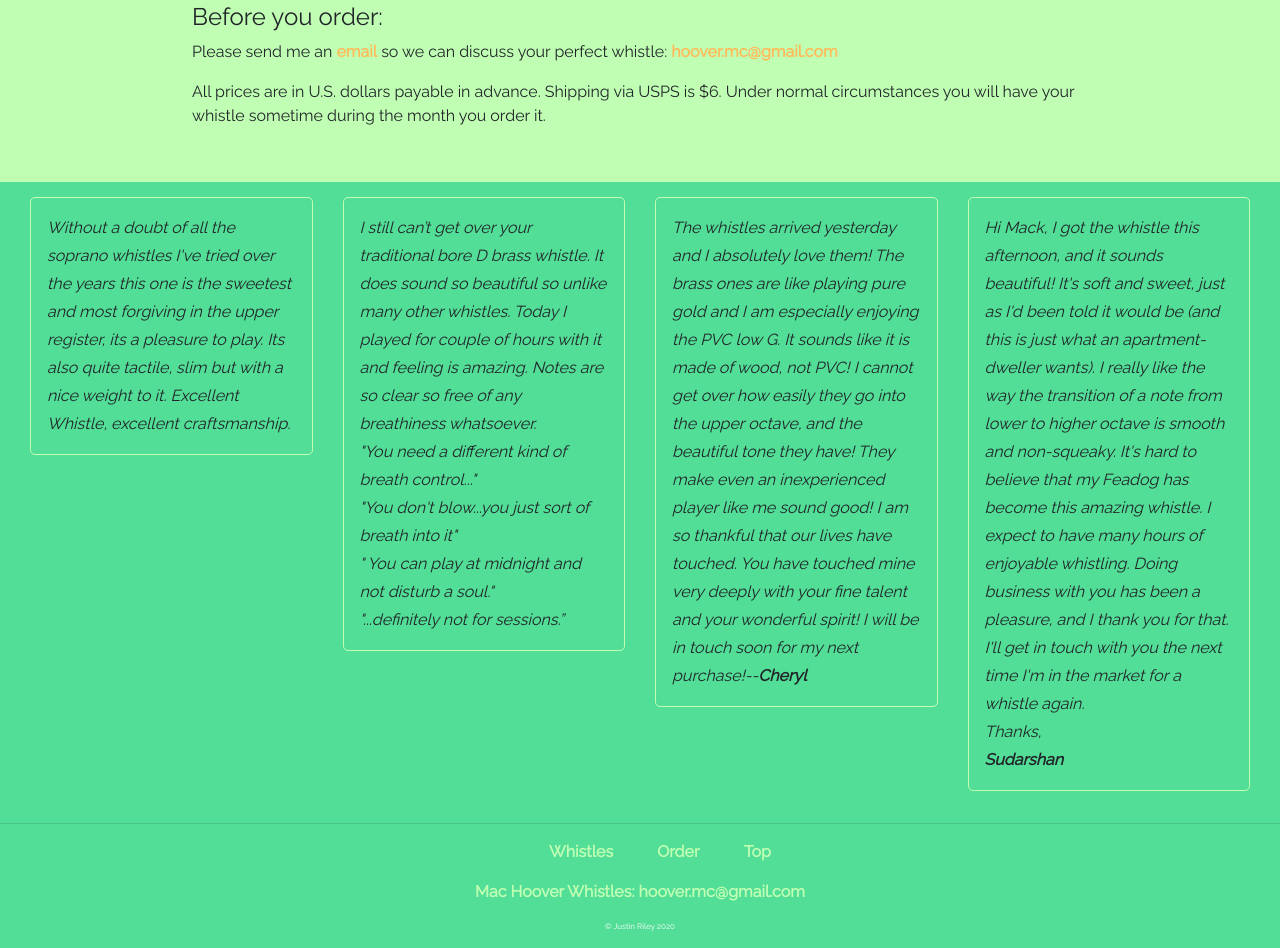
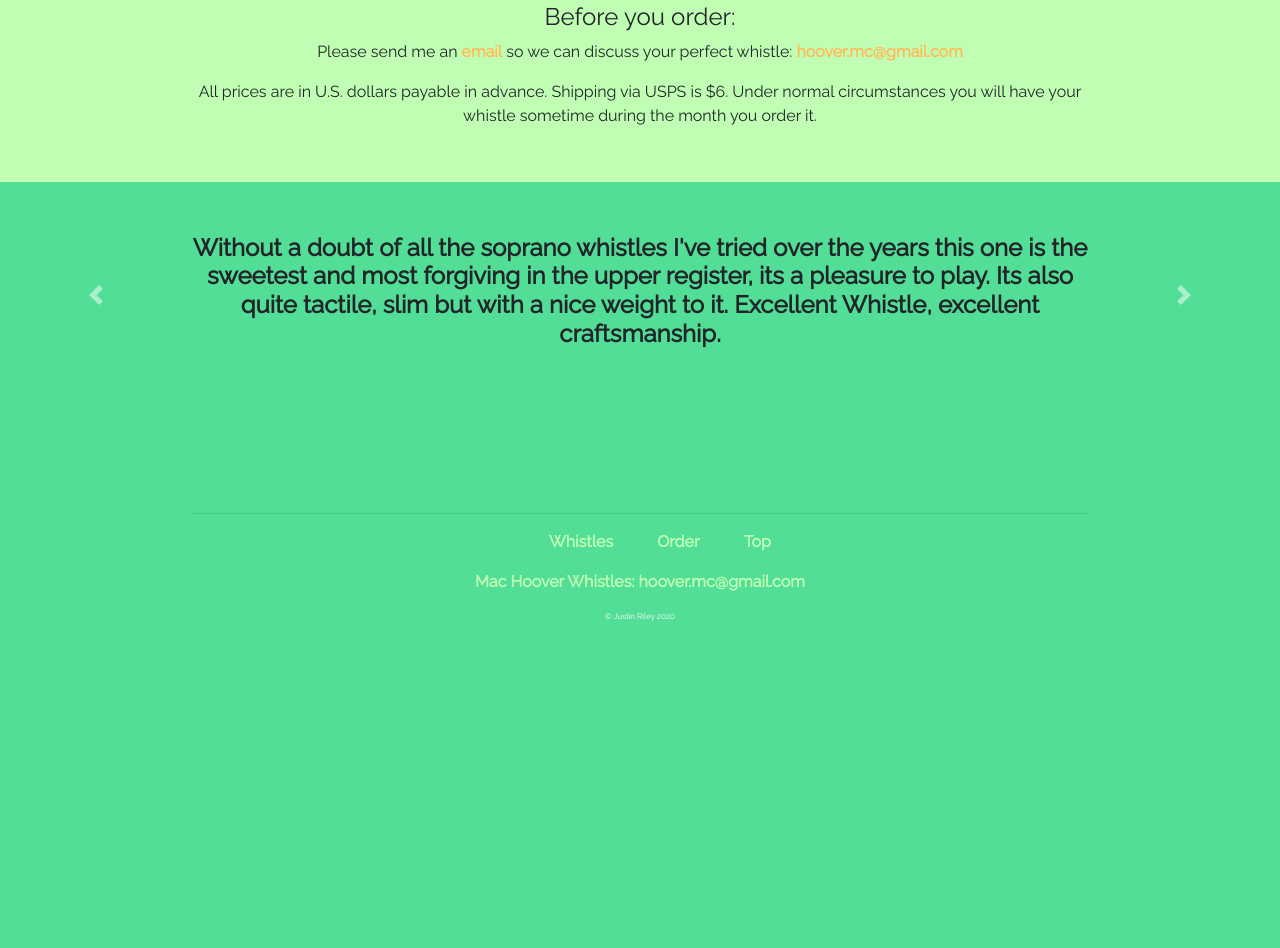
Before and after one commit to jughead32/hooverwhistles, a plain HTML site: page index.html in a window 1280 px wide. Shown: the part 1421-2369 px from the top of the page. After the commit the page ends 2149 px from the top, so only its background shows below. Drawn offline with nearby package versions, Linux system fonts and the light colour scheme.

Commit message:
final page commit

```diff
--- a/css/styles.css
+++ b/css/styles.css
@@ -4,6 +4,7 @@ body {
 	font-family: "Raleway";
 	line-height: 1.5;
 	background-color: #52de97;
+	text-align: center;
 }
 
 h6 {
@@ -30,6 +31,9 @@ footer li {
 	height: 30em;
 	margin-top: 15px;
 }
+.intro {
+	text-align: left;
+}
 .container-fluid {
 	padding: 3% 15%;
 	background: #c0ffb3;
@@ -44,17 +48,7 @@ footer li {
 	margin-left: 2rem;
 	padding: 1rem;
 }
-.comment {
-	margin: 15px 10px;
-	padding: 0 5px;
-}
-.comment p {
-	font-style: italic;
-	line-height: 1.75;
-	border: 1px solid #c0ffb3;
-	border-radius: 5px;
-	padding: 1rem;
-}
+
 #mail {
 	color: #ffba5a;
 	font-weight: bold;
@@ -64,8 +58,8 @@ footer li {
 }
 
 .footer-link {
+	font-weight: bold;
 	color: #c0ffb3;
-	font-weight: bold;
 }
 .footer-link:hover {
 	color: black;
@@ -85,3 +79,16 @@ footer li {
 .soundfile :hover {
 	color: black;
 }
+#testimonies {
+	text-align: center;
+}
+.carousel-item {
+	padding: 4% 15%;
+}
+.testimonial-text {
+	font-size: 1.5rem;
+	font-weight: bold;
+}
+#bottom {
+	padding: 7% 15%;
+}
--- a/index.html
+++ b/index.html
@@ -1,44 +1,23 @@
 <!DOCTYPE html>
 <html lang="en">
+
 <head>
 	<meta charset="UTF-8" />
 	<meta name="viewport" content="width=device-width, initial-scale=1.0" />
-		<title>Mac Hoover Whistles</title>
-		<link
-			rel="stylesheet"
-			href="https://stackpath.bootstrapcdn.com/bootstrap/4.4.1/css/bootstrap.min.css"
-			integrity="sha384-Vkoo8x4CGsO3+Hhxv8T/Q5PaXtkKtu6ug5TOeNV6gBiFeWPGFN9MuhOf23Q9Ifjh"
-			crossorigin="anonymous"
-		/>
-		<link
-			href="https://fonts.googleapis.com/css2?family=Didact+Gothic&family=Nanum+Gothic&family=Raleway&display=swap"
-			rel="stylesheet"
-		/>
-		<link
-			href="https://fonts.googleapis.com/css2?family=Montserrat+Alternates:ital@1&display=swap"
-			rel="stylesheet"
-		/>
+	<title>Mack Hoover Whistles</title>
+	<link rel="stylesheet" href="https://stackpath.bootstrapcdn.com/bootstrap/4.4.1/css/bootstrap.min.css" integrity="sha384-Vkoo8x4CGsO3+Hhxv8T/Q5PaXtkKtu6ug5TOeNV6gBiFeWPGFN9MuhOf23Q9Ifjh" crossorigin="anonymous" />
+	<link href="https://fonts.googleapis.com/css2?family=Didact+Gothic&family=Nanum+Gothic&family=Raleway&display=swap" rel="stylesheet" />
+	<link href="https://fonts.googleapis.com/css2?family=Montserrat+Alternates:ital@1&display=swap" rel="stylesheet" />
 	<link rel="stylesheet" type="text/css" href="css/styles.css" />
 </head>
+
 <body>
 	<!-- Nav section and top third of page -->
 	<section id="title">
 		<nav class="navbar navbar-expand-lg navbar-light">
-				<img
-					src="images/hooverbrand.jpg"
-					class="rounded d-inline-block"
-					alt="Mac Hoover Logo"
-				/>
-				<span class="navbar-brand">Mac Hoover Whistles</span>
-				<button
-					class="navbar-toggler"
-					type="button"
-					data-toggle="collapse"
-					data-target="#navbarSupportedContent"
-					aria-controls="navbarSupportedContent"
-					aria-expanded="false"
-					aria-label="Toggle navigation"
-				>
+			<img src="images/hooverbrand.jpg" class="rounded d-inline-block" alt="Mac Hoover Logo" />
+			<span class="navbar-brand">Mack Hoover Whistles</span>
+			<button class="navbar-toggler" type="button" data-toggle="collapse" data-target="#navbarSupportedContent" aria-controls="navbarSupportedContent" aria-expanded="false" aria-label="Toggle navigation">
 				<span class="navbar-toggler-icon"></span>
 			</button>
 			<div class="collapse navbar-collapse" id="navbarSupportedContent">
@@ -59,15 +38,15 @@
 	<section id="main">
 		<div class="container-fluid">
 			<div class="row" id="whistle">
-					<h2>I'm Mac Hoover</h2>
-					<p>
+				<h2>I'm Mack Hoover</h2>
+				<p class="intro">
 					My "signature sound" is quiet, but I make louder whistles, too. That
 					typical Hoover sound is pure and sweet, but you can request it with
 					just a hint of chiff. If you are looking for a whistle that you can
 					play alone or with your friends without disturbing the neighbors,
 					you've come to the right place.
 				</p>
-					<p>
+				<p class="intro">
 					<strong>"Whitecap"</strong>, is my name for any one of my PVC or
 					CPVC mouthpieces designed to be mated with a metal barrel of
 					aluminum or brass of my making, or as a retrofit on any commercial
@@ -101,27 +80,31 @@
 						D - $45 ,C - $50 ,Bb - $60 ,A - $70 ,G - $75, E - $100, F - $110
 					</p>
 				</div>
-					<span class="note"
-						>As a testament of my faith every tenth whistle (serial numbers
+				<span class="note">As a testament of my faith every tenth whistle (serial numbers
 					ending in zero) is dedicated to God as a tithe offering, and goes to
 					a needy whistler, preferably one referred to me by someone who has
 					read this message and will communicate with me in his/her behalf.
-						Thank you</span
-					>
+					Thank you</span>
 			</div>
 			<hr />
 			<h3>Sound Samples</h3>
 			<div class="row">
 
 				<div class="col-lg-4">
-						<a href="http://www.flutesite.com/samples/aisl_hoovc.mp3 " target="new" class="soundfile"><h6 class="">Signature Whitecap Whistle on Hoover made barrel</h6></a>
+					<a href="http://www.flutesite.com/samples/aisl_hoovc.mp3 " target="new" class="soundfile">
+						<h6 class="">Signature Whitecap Whistle on Hoover made barrel</h6>
+					</a>
 				</div>
 				<div class="col-lg-4">
 
-						<a href="http://www.flutesite.com/samples/pewter_hoovbb.mp3"  target="new" class="soundfile"><h6>Hoover White cap for commercial barrels</h6></a>
+					<a href="http://www.flutesite.com/samples/pewter_hoovbb.mp3" target="new" class="soundfile">
+						<h6>Hoover White cap for commercial barrels</h6>
+					</a>
 				</div>
 				<div class="col-lg-4">
-						<a href="https://praisewhistlers.org/mackhooverwhistles/sounds/themountainroad.mp3 " target="new" class="soundfile"><h6>Two Piece Whistles made from Phenolic resin or PVC/CPVC.</h6></a>
+					<a href="https://praisewhistlers.org/mackhooverwhistles/sounds/themountainroad.mp3 " target="new" class="soundfile">
+						<h6>Two Piece Whistles made from Phenolic resin or PVC/CPVC.</h6>
+					</a>
 				</div>
 			</div>
 			<hr>
@@ -142,19 +125,28 @@
 	</section>
 	<!-- Testimonies and middle third -->
 	<section id="testimonies">
-			<div class="contain-fluid">
-				<div class="row comment">
-					<div class="col-lg-3">
-						<p>
+		<div id="carouselExampleControls" class="carousel slide" data-ride="false">
+  <div class="carousel-inner">
+    <div class="carousel-item active">
+			<h3 class="testimonial-text">
 				Without a doubt of all the soprano whistles I've tried over the
 				years this one is the sweetest and most forgiving in the upper
 				register, its a pleasure to play. Its also quite tactile, slim but
 				with a nice weight to it. Excellent Whistle, excellent
 				craftsmanship.
-						</p>
+			</h3>
     </div>
-					<div class="col-lg-3">
-						<p>
+    <div class="carousel-item">
+			<h3 class="testimonial-text">
+				Without a doubt of all the soprano whistles I've tried over the
+				years this one is the sweetest and most forgiving in the upper
+				register, its a pleasure to play. Its also quite tactile, slim but
+				with a nice weight to it. Excellent Whistle, excellent
+				craftsmanship.
+			</h3>
+    </div>
+    <div class="carousel-item">
+			<h3 class="testimonial-text">
 				I still can’t get over your traditional bore D brass whistle. It
 				does sound so beautiful so unlike many other whistles. Today I
 				played for couple of hours with it and feeling is amazing. Notes
@@ -167,10 +159,10 @@
 				" You can play at midnight and not disturb a soul." <br />
 
 				"...definitely not for sessions.”
-						</p>
+			</h3>
     </div>
-					<div class="col-lg-3">
-						<p>
+		<div class="carousel-item">
+			<h3 class="testimonial-text">
 				The whistles arrived yesterday and I absolutely love them! The
 				brass ones are like playing pure gold and I am especially enjoying
 				the PVC low G. It sounds like it is made of wood, not PVC! I
@@ -179,11 +171,13 @@
 				like me sound good! I am so thankful that our lives have touched.
 				You have touched mine very deeply with your fine talent and your
 				wonderful spirit! I will be in touch soon for my next
-							purchase!--<strong>Cheryl</strong>
-						</p>
+				purchase!<
+			</h3>
+			<strong>Cheryl</strong>
+
     </div>
-					<div class="col-lg-3">
-						<p>
+		<div class="carousel-item">
+			<h3 class="testimonial-text">
 				Hi Mack, I got the whistle this afternoon, and it sounds
 				beautiful! It's soft and sweet, just as I'd been told it would be
 				(and this is just what an apartment-dweller wants). I really like
@@ -193,12 +187,21 @@
 				enjoyable whistling. Doing business with you has been a pleasure,
 				and I thank you for that. I'll get in touch with you the next time
 				I'm in the market for a whistle again.<br />
-							Thanks,<br />
-							<strong>Sudarshan</strong>
-						</p>
+				Thanks,
+			</h3>
+			<em>Sudarshan</em>
     </div>
   </div>
+  <a class="carousel-control-prev" href="#carouselExampleControls" role="button" data-slide="prev">
+    <span class="carousel-control-prev-icon" aria-hidden="true"></span>
+    <span class="sr-only">Previous</span>
+  </a>
+  <a class="carousel-control-next" href="#carouselExampleControls" role="button" data-slide="next">
+    <span class="carousel-control-next-icon" aria-hidden="true"></span>
+    <span class="sr-only">Next</span>
+  </a>
 </div>
+
 	</section>
 	<!-- last third footer and contact -->
 	<section id="bottom">
@@ -216,25 +219,16 @@
 						<a class="footer-link" href="#title">Top</a>
 					</li>
 				</ul>
-					<a href="mailto:hoover.mc@gmail.com" class="soundfile"><p class="hoover-contact">Mac Hoover Whistles: hoover.mc@gmail.com</p></a>
+				<a href="mailto:hoover.mc@gmail.com" class="soundfile">
+					<p class="hoover-contact">Mac Hoover Whistles: hoover.mc@gmail.com</p>
+				</a>
 				<p class="copy">&copy Justin Riley 2020</p>
 			</div>
 		</footer>
 	</section>
-		<script
-			src="https://code.jquery.com/jquery-3.4.1.slim.min.js"
-			integrity="sha384-J6qa4849blE2+poT4WnyKhv5vZF5SrPo0iEjwBvKU7imGFAV0wwj1yYfoRSJoZ+n"
-			crossorigin="anonymous"
-		></script>
-		<script
-			src="https://cdn.jsdelivr.net/npm/popper.js@1.16.0/dist/umd/popper.min.js"
-			integrity="sha384-Q6E9RHvbIyZFJoft+2mJbHaEWldlvI9IOYy5n3zV9zzTtmI3UksdQRVvoxMfooAo"
-			crossorigin="anonymous"
-		></script>
-		<script
-			src="https://stackpath.bootstrapcdn.com/bootstrap/4.4.1/js/bootstrap.min.js"
-			integrity="sha384-wfSDF2E50Y2D1uUdj0O3uMBJnjuUD4Ih7YwaYd1iqfktj0Uod8GCExl3Og8ifwB6"
-			crossorigin="anonymous"
-		></script>
+	<script src="https://code.jquery.com/jquery-3.4.1.slim.min.js" integrity="sha384-J6qa4849blE2+poT4WnyKhv5vZF5SrPo0iEjwBvKU7imGFAV0wwj1yYfoRSJoZ+n" crossorigin="anonymous"></script>
+	<script src="https://cdn.jsdelivr.net/npm/popper.js@1.16.0/dist/umd/popper.min.js" integrity="sha384-Q6E9RHvbIyZFJoft+2mJbHaEWldlvI9IOYy5n3zV9zzTtmI3UksdQRVvoxMfooAo" crossorigin="anonymous"></script>
+	<script src="https://stackpath.bootstrapcdn.com/bootstrap/4.4.1/js/bootstrap.min.js" integrity="sha384-wfSDF2E50Y2D1uUdj0O3uMBJnjuUD4Ih7YwaYd1iqfktj0Uod8GCExl3Og8ifwB6" crossorigin="anonymous"></script>
 </body>
+
 </html>
```
Lines whose indentation alone changed are shown as unchanged.
